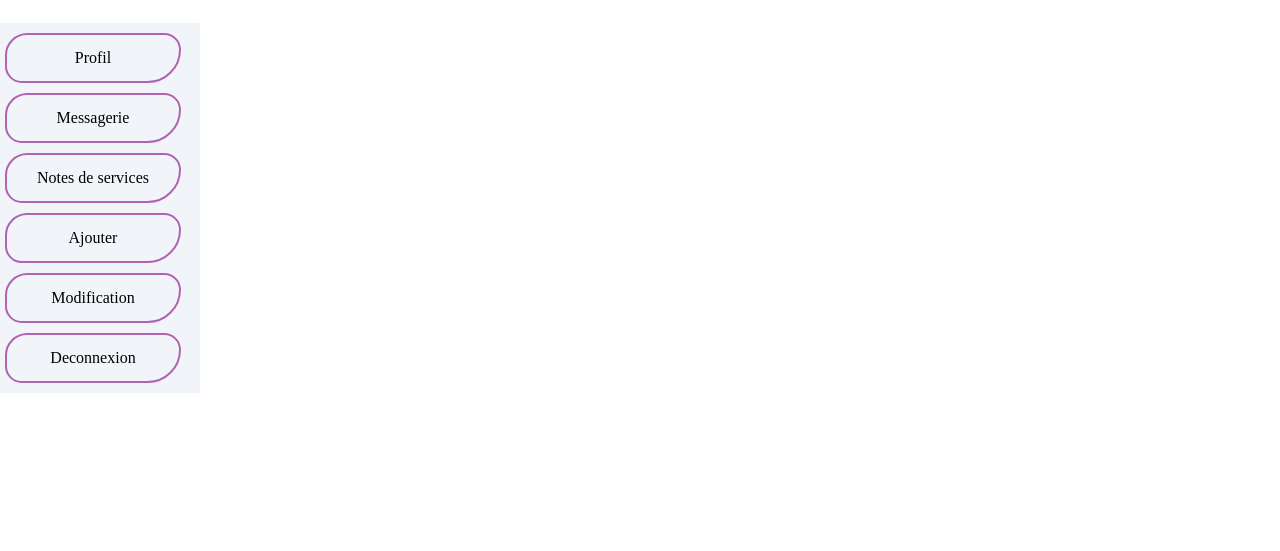
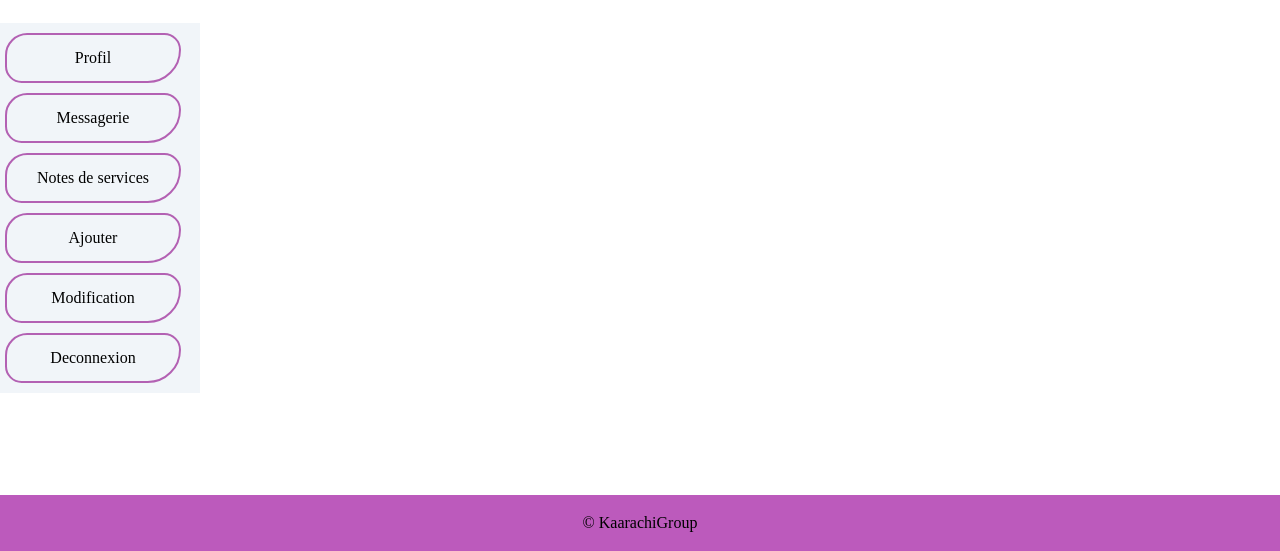
Before and after one commit to Kamamoctar/scriptoria.com, a plain HTML site: page index.html in a window 1280 px wide. Shown: the part 249-800 px from the top of the page. Drawn offline with Linux system fonts and the light colour scheme.

Commit message:
placement du footer

```diff
--- a/STYLES/main.css
+++ b/STYLES/main.css
@@ -47,6 +47,9 @@ table {
 	border-collapse: collapse;
 	border-spacing: 0;
 }
+
+/* LES VARIABLES */
+
 
 /* mes classes generales */
 .ToutEnMaj {
@@ -148,3 +151,18 @@ h1 {
     background-color: #bc5abc;
     color: white;
  }
+
+
+
+ /* **************************************************
+               THE FOOTER PART
+ *************************************************** */
+ #TheFooter {
+   position: absolute;
+   bottom: 0;
+   padding: 20px 0 20px 0;
+   display: grid;
+   justify-content: center;
+   background-color: #bc5abc;
+   width: 100%;
+ }
--- a/index.html
+++ b/index.html
@@ -36,7 +36,10 @@
         </nav>
     </header>
     <main id="container">
-        <section></section>
+        <section>
+            <article class="rechercheBarre"></article>
+            <article class="ArticlesRecents"></article>
+        </section>
     </main>
     <!-----------------------------------------------------
         ---------------------------------------------------
@@ -61,7 +64,7 @@
         ---------------------------------------------------
     -------------------------------------------------------->
     <footer id="TheFooter">
-
+        <p>&copy; KaarachiGroup</p>
     </footer>
 </body>
 </html>
```
